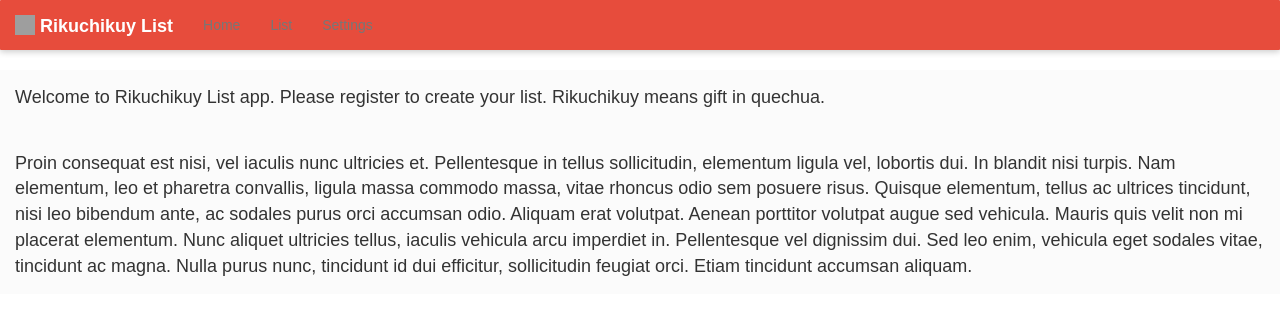
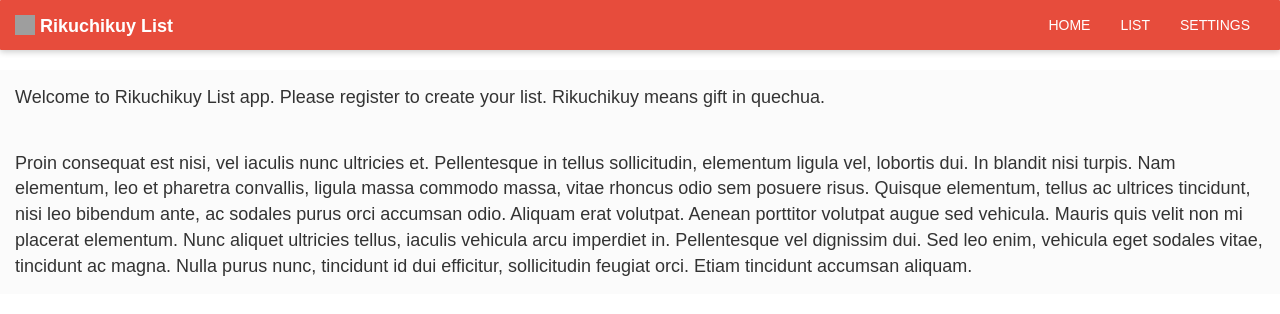
Before and after one commit to vcordero07/rikuchikuy-list, a React (Create React App) app in the folder client/: page / in a window 1280 px wide. Shown: the top 314 px of the page. Built offline with nearby package versions, Linux system fonts and the light colour scheme; grey boxes are pictures that could not be loaded.

Commit message:
wip-minor changes to navbar

```diff
--- a/client/src/components/layout/NavBar/NavBar.css
+++ b/client/src/components/layout/NavBar/NavBar.css
@@ -53,12 +53,6 @@
   border-color: #c0392b;
 }
 
-@media (min-width: 768px) {
-  .navbar {
-    border-radius: 1px;
-  }
-}
-
 a {
   color: #fff;
   text-decoration: none;
@@ -70,6 +64,38 @@ a:hover {
   text-decoration: none;
 }
 
+.navbar-default .navbar-nav>li>a {
+  color: #fff;
+  font-weight: 400;
+}
+
+.navbar-default .navbar-nav>li>a:focus,
+.navbar-default .navbar-nav>li>a:hover {
+  /* color: #fff;
+  background-color: transparent;
+  font-weight: 700; */
+  color: #e74c3c;
+  background-color: #fff;
+  font-weight: 700;
+  box-shadow: inset 0 2px 4px 0 hsla(0, 0%, 0%, 0.08);
+  transition: 0.3s ease;
+  transition-property: all;
+  transition-duration: 0.3s;
+  transition-timing-function: ease;
+  transition-delay: 0s;
+}
+
+@media (min-width: 768px) {
+  .navbar {
+    border-radius: 1px;
+  }
+  .navbar-nav {
+    float: right;
+    margin: 0;
+    text-transform: uppercase;
+  }
+}
+
 @keyframes App-logo-spin {
   from {
     transform: rotate(0deg);
```
Also changed, not shown: client/src/components/layout/NavBar/NavBar.js (+0 -15 lines).
